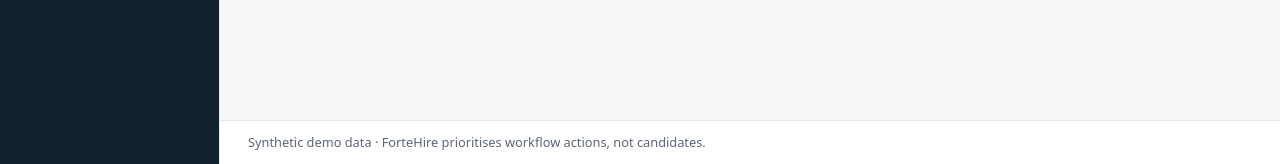
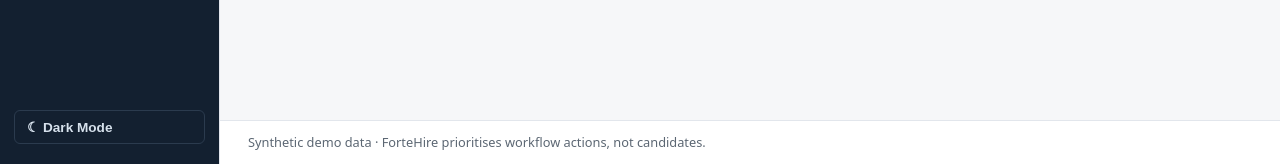
Before and after one commit to aravindseelam/ForteHire, a Flask app: page /queue in a window 1280 px wide. Shown: the part 636-800 px from the top of the page. Run offline with Flask 3, Linux system fonts and the light colour scheme; data that the repository does not hold is empty.

Commit message:
Implement dark mode toggle in base.html
Added theme toggle button and script for dark mode support.

```diff
--- a/templates/base.html
+++ b/templates/base.html
@@ -4,6 +4,15 @@
   <meta charset="utf-8" />
   <meta name="viewport" content="width=device-width, initial-scale=1" />
   <title>{% block title %}ForteHire{% endblock %}</title>
+  <script>
+    (function () {
+      const saved = localStorage.getItem("fortehire-theme");
+      const prefersDark = window.matchMedia("(prefers-color-scheme: dark)").matches;
+      if (saved === "dark" || (!saved && prefersDark)) {
+        document.documentElement.setAttribute("data-theme", "dark");
+      }
+    })();
+  </script>
   <link rel="stylesheet" href="{{ url_for('static', filename='style.css') }}" />
   <script src="https://cdn.jsdelivr.net/npm/chart.js@4.4.1/dist/chart.umd.min.js"></script>
 </head>
@@ -20,6 +29,9 @@
         <a href="/jobs" class="{{ 'active' if request.path.startswith('/jobs') }}">Jobs</a>
         <a href="/analytics" class="{{ 'active' if request.path.startswith('/analytics') }}">Analytics</a>
       </nav>
+      <button type="button" id="theme-toggle" class="theme-toggle" onclick="toggleTheme()">
+        Dark Mode
+      </button>
     </aside>
 
     <div class="main-wrap">
```
